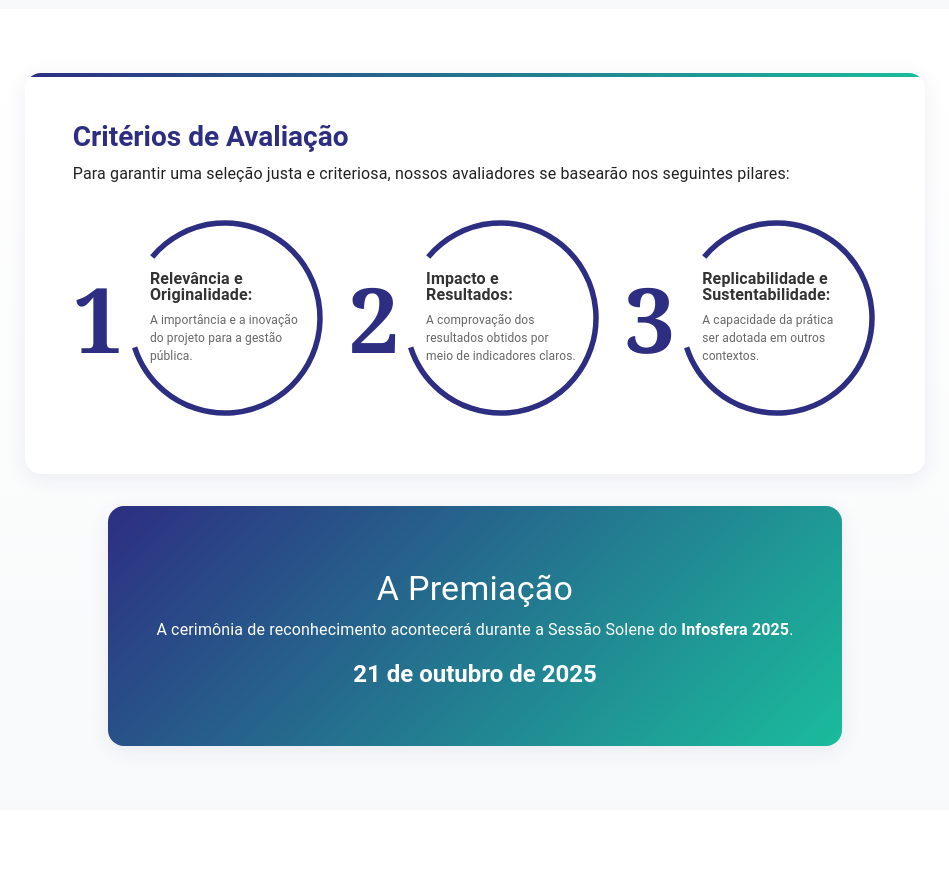
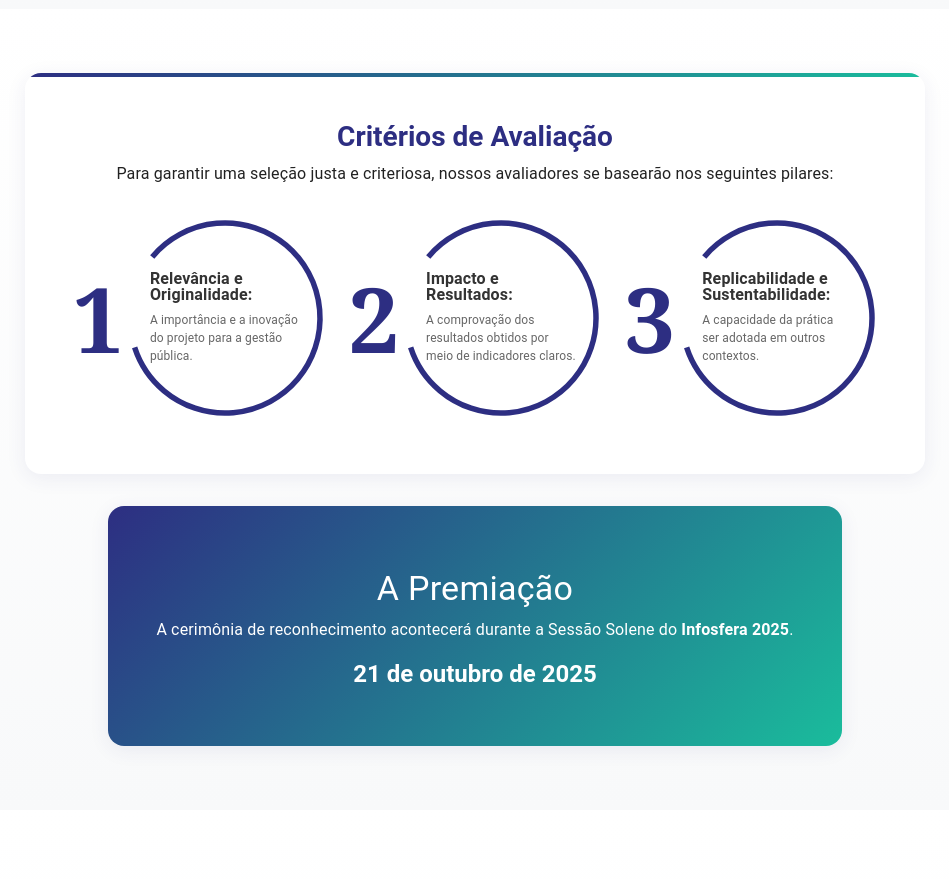
Before and after one commit to gg-gustavo/infosfera-rewards, a React (Vite) app: page / in a window 1280 px wide. Shown: the part 1840-2719 px from the top of the page, without its empty margins (165-1114 px from the left). Built offline with nearby package versions, Linux system fonts and the light colour scheme; some icons are missing.

Commit message:
fix: center title card /home

```diff
--- a/src/pages/Home/index.jsx
+++ b/src/pages/Home/index.jsx
@@ -164,18 +164,18 @@ const Home = () => {
       <Box className={styles.section}>
         <Box className={styles.contentContainer}>
           <Grid container spacing={4} sx={{ justifyContent: "center" }}>
-            <Grid item xs={12} md={7}>
+            <Grid>
               <Card ref={(el) => (cardRefs.current[5] = el)} data-id="info-card" className={`${styles.infoCard} ${styles.fullHeightCard} ${visibleCards.has('info-card') ? styles.visible : ''}`}>
                 <Box className={styles.cardAccentBar}  />
                 <CardContent >
-                  <Typography variant="h3" className={styles.cardTitle}>Critérios de Avaliação</Typography>
-                  <Typography variant='body1' sx={{ mt: 1, mb: 4 }}>
+                  <Typography variant="h3" sx={{width:"100%", textAlign:"center"}} className={styles.cardTitle}>Critérios de Avaliação</Typography>
+                  <Typography variant='body1' sx={{ width:"100%",textAlign:"center", mt: 1, mb: 4 }}>
                     Para garantir uma seleção justa e criteriosa, nossos avaliadores se basearão nos seguintes pilares:
                   </Typography>
 
                   <Grid container spacing={3} sx={{ my: 'auto', justifyContent: 'center' }}>
                     {checkItems.map((item, index) => (
-                      <Grid item xs={12} sm={12} md={4} key={index} sx={{ display: 'flex', justifyContent: 'center' }}>
+                      <Grid key={index} sx={{ display: 'flex', justifyContent: 'center' }}>
                         <Box className={styles.criterionItem}>
                           <Typography className={styles.criterionNumber}>{index + 1}</Typography>
                           <Box className={styles.criterionCircleWrapper}>
```
